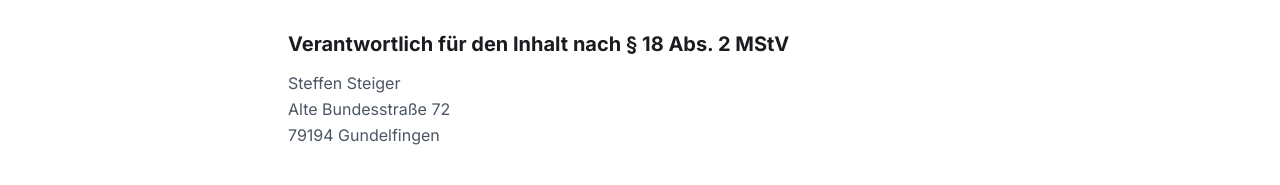
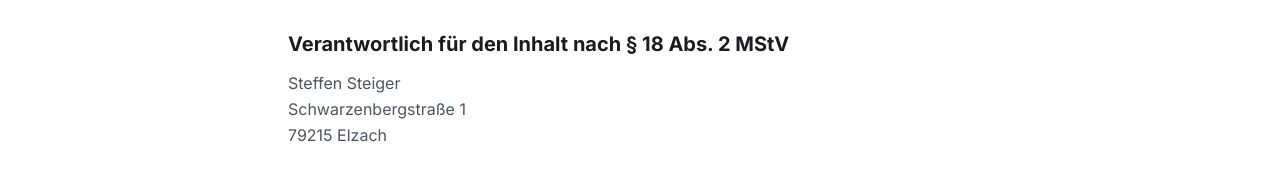
Before and after one commit to heinydo/uks-brandschutz-service, a plain HTML site: page impressum.html in a window 1280 px wide. Shown: the part 658-843 px from the top of the page. Drawn offline with Linux system fonts and the light colour scheme.

Commit message:
Update address in impressum.html

```diff
--- a/impressum.html
+++ b/impressum.html
@@ -65,8 +65,8 @@
           <h2 class="text-xl font-bold text-ink">Verantwortlich für den Inhalt nach § 18 Abs. 2 MStV</h2>
           <p class="mt-3">
             Steffen Steiger<br>
-            Alte Bundesstraße 72<br>
-            79194 Gundelfingen
+            Schwarzenbergstraße 1<br>
+            79215 Elzach
           </p>
         </section>
 
```
